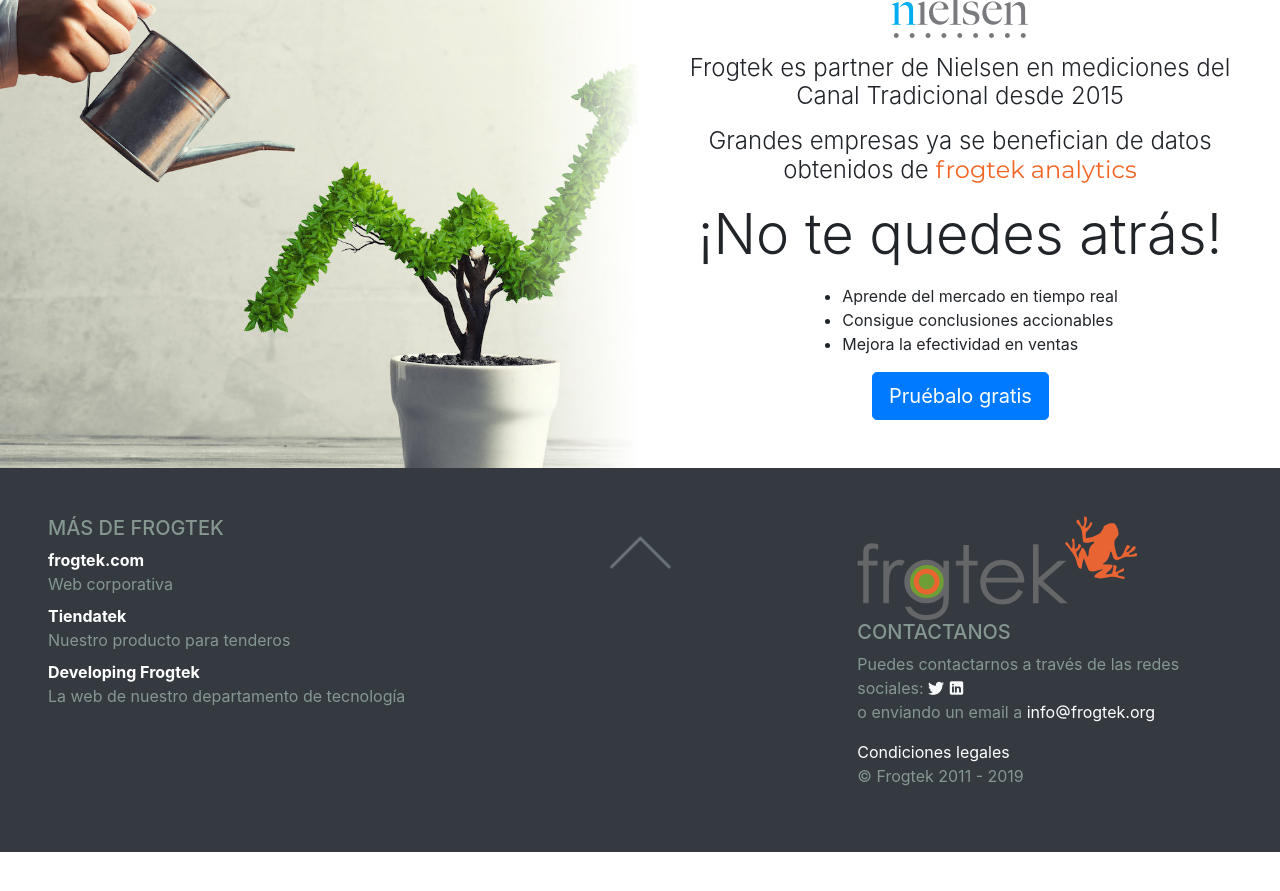
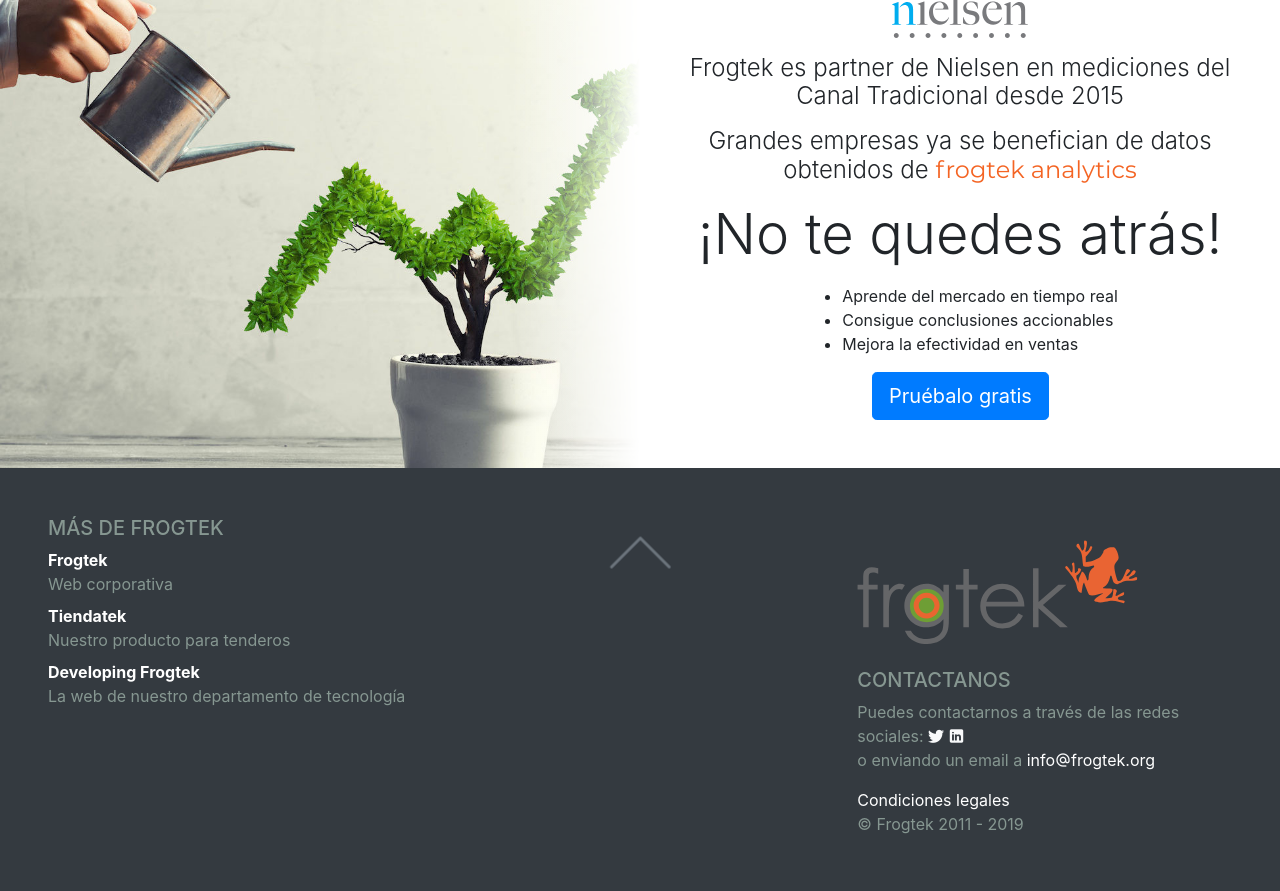
Before and after one commit to Frogtek/frogtek.github.io, a Jekyll site: the page built from analytics.md, in a window 1280 px wide and 900 px high, scrolled down 2601 px. Shown: the top 891 px of the window. Built offline with Jekyll 4.4.1, drawn with Linux system fonts in a browser that asks for light colours; before the commit the page ends 3453 px from its top, so only the background shows below that.

Commit message:
Refactor logo padding and change text

```diff
--- a/_includes/analytics-footer.html
+++ b/_includes/analytics-footer.html
@@ -5,7 +5,7 @@
             <div class="col-12 col-md-4">
                 <h5 class="text-uppercase">Más de Frogtek</h5>
                 <dl>
-                    <dt><a href="/">frogtek.com</a></dt>
+                    <dt><a href="/">Frogtek</a></dt>
                     <dd>Web corporativa</dd>
                     <dt><a href="http://tiendatek.mx/">Tiendatek</a></dt>
                     <dd>Nuestro producto para tenderos</dd>
@@ -23,7 +23,7 @@
             </div>
 
             <div class="col-12 col-md-4">
-                <a href="/"><img src="/assets/img/logo.svg" class="w-75 img-fluid" alt="powered by Frogtek"></a>
+                <a href="/"><img src="/assets/img/logo.svg" class="w-75 py-4 img-fluid" alt="powered by Frogtek"></a>
 
                 <h5 class="text-uppercase">Contactanos</h5>
                 <p>Puedes contactarnos a través de las redes sociales:
```
